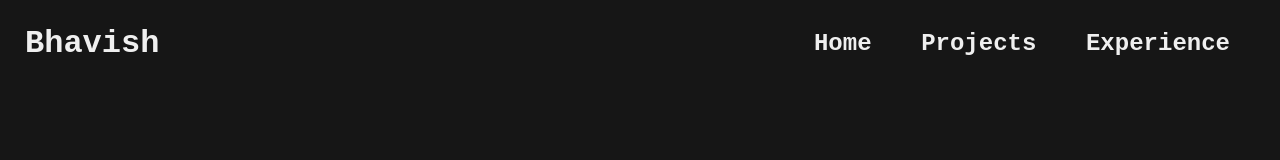
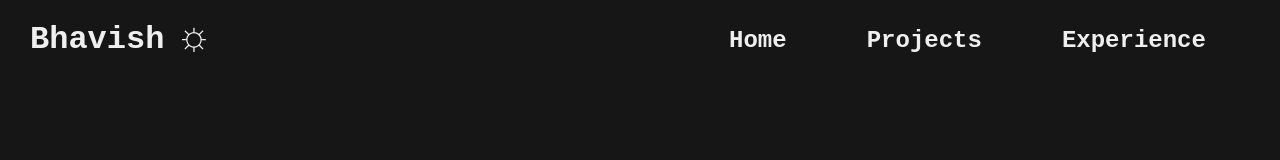
Before and after one commit to Bhavish5/Bhavish5.github.io, a plain HTML site: page index.html in a window 1280 px wide. Drawn offline with Linux system fonts and the light colour scheme; a web font is replaced by a local one.

Commit message:
Added a theme change button

```diff
--- a/index.html
+++ b/index.html
@@ -10,13 +10,15 @@
 <body>
     <div class="navbar">
         <div class="nav-left">
-            <h1 class="nav-left-ele"><a href="">Bhavish</a></h1>
+            <h1 class="nav-left-ele"><a href="#">Bhavish</a></h1>
+            <button class="theme-change" id="theme-change" type="button" onclick="themeChange()">&#9788;</button>
         </div>
         <div class="nav-right">
-            <h2 class="nav-right-ele"><a href="">Home</a></h2>
-            <h2 class="nav-right-ele"><a href="">Projects</a></h2>
-            <h2 class="nav-right-ele"><a href="">Experience</a></h2>
+            <h2 class="nav-right-ele"><a href="#">Home</a></h2>
+            <h2 class="nav-right-ele"><a href="#">Projects</a></h2>
+            <h2 class="nav-right-ele"><a href="#">Experience</a></h2>
         </div>
     </div>
 </body>
+<script src="script.js"></script>
 </html>
--- a/script.js
+++ b/script.js
@@ -0,0 +1,20 @@
+var bgcolor = "";
+var color = "";
+var themeIcon = "";
+function themeChange(){
+    if(bgcolor=="#EFEFEF"){
+        bgcolor = "#161616";
+        color = "#EFEFEF";
+        themeIcon = "&#9788;";
+        document.getElementById("theme-change").style.color = "#EFEFEF";
+    }
+    else{
+        bgcolor = "#EFEFEF";
+        color = "#161616";
+        themeIcon = "&#9790;";
+        document.getElementById("theme-change").style.color = "#161616";
+    }
+    document.body.style.backgroundColor = bgcolor;
+    document.body.style.color = color;
+    document.getElementById("theme-change").innerHTML = themeIcon;
+}
--- a/style.css
+++ b/style.css
@@ -7,21 +7,41 @@ body{
     color: #EFEFEF;
     font-family: 'Overpass Mono', monospace;
 }
+.navbar{
+    display: flex;
+}
 .nav-left{
-    float: left;
+    display: flex;
+    margin-left: 30px;
+    width: 50%;
 }
 .nav-right{
-    margin: 30px;
-    float: right;
-}
-.nav-left-ele{
-    margin: 25px;
+    width: 50%;
+    height: 100px;
+    margin: 0 0 0 auto;
+    text-align: right;
+    display: flex;
+    justify-content: center
 }
 .nav-right-ele{
     display: inline;
-    padding: 20px;
+    padding: 7px 40px 0px;
 }
 a{
     text-decoration: none;
     color: inherit;
 }
+.theme-change{
+    margin-top: 12px;
+    margin-left: 5px;
+    width: 25px;
+    height: 25px;
+    border: none;
+    border-radius: 50%;
+    background-color: inherit;
+    color: #EFEFEF;
+    font-size: 40px;
+}
+.theme-change:hover{
+    cursor: pointer;
+}
```
